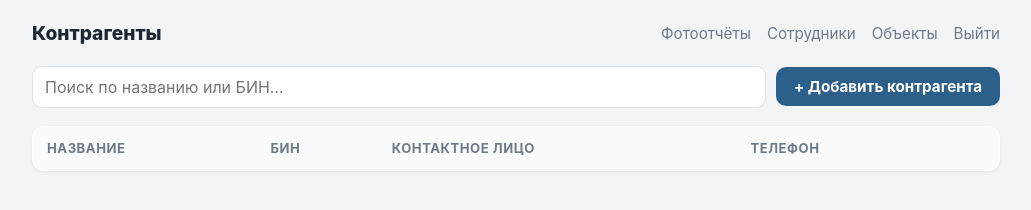
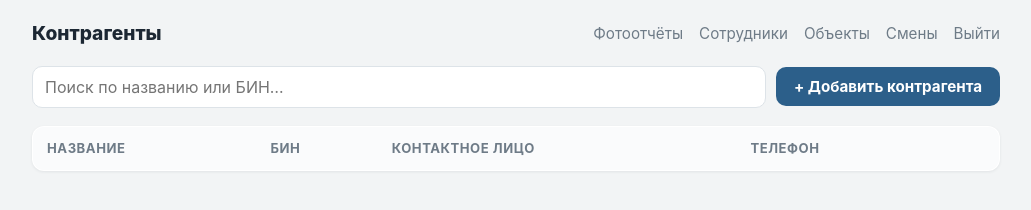
Before and after one commit to 221321/patrul-app, a website: page public/contractors.html in a window 1280 px wide. Shown: the whole page, without its empty margins (124-1155 px from the left). Drawn offline with Linux system fonts and the light colour scheme; no server answers.

Commit message:
Update contractors.html

```diff
--- a/public/contractors.html
+++ b/public/contractors.html
@@ -63,6 +63,7 @@
 <a href="/photos.html">Фотоотчёты</a>
         <a href="/employees.html">Сотрудники</a>
         <a href="/objects.html">Объекты</a>
+        <a href="/assignments.html">Смены</a>
         <a href="#" onclick="goHome();return false;">Выйти</a>
       </div>
     </div>
```
